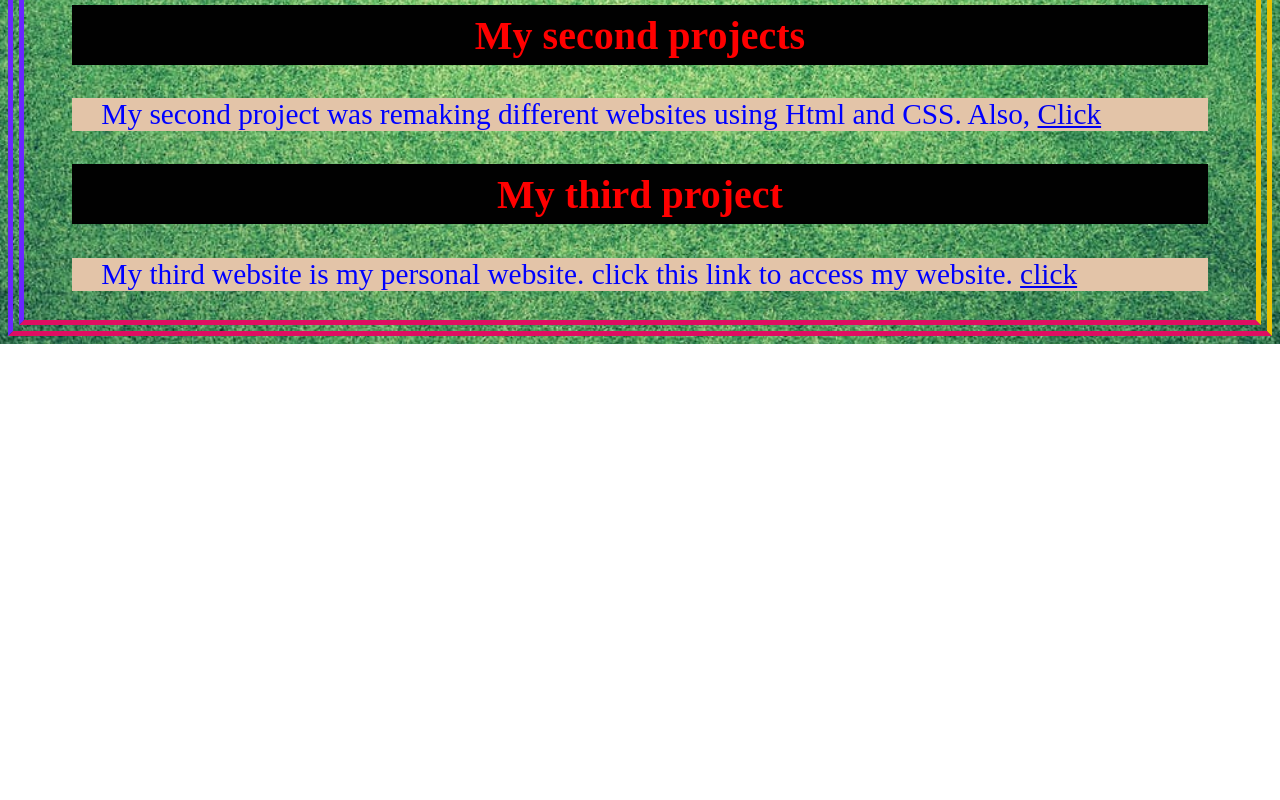
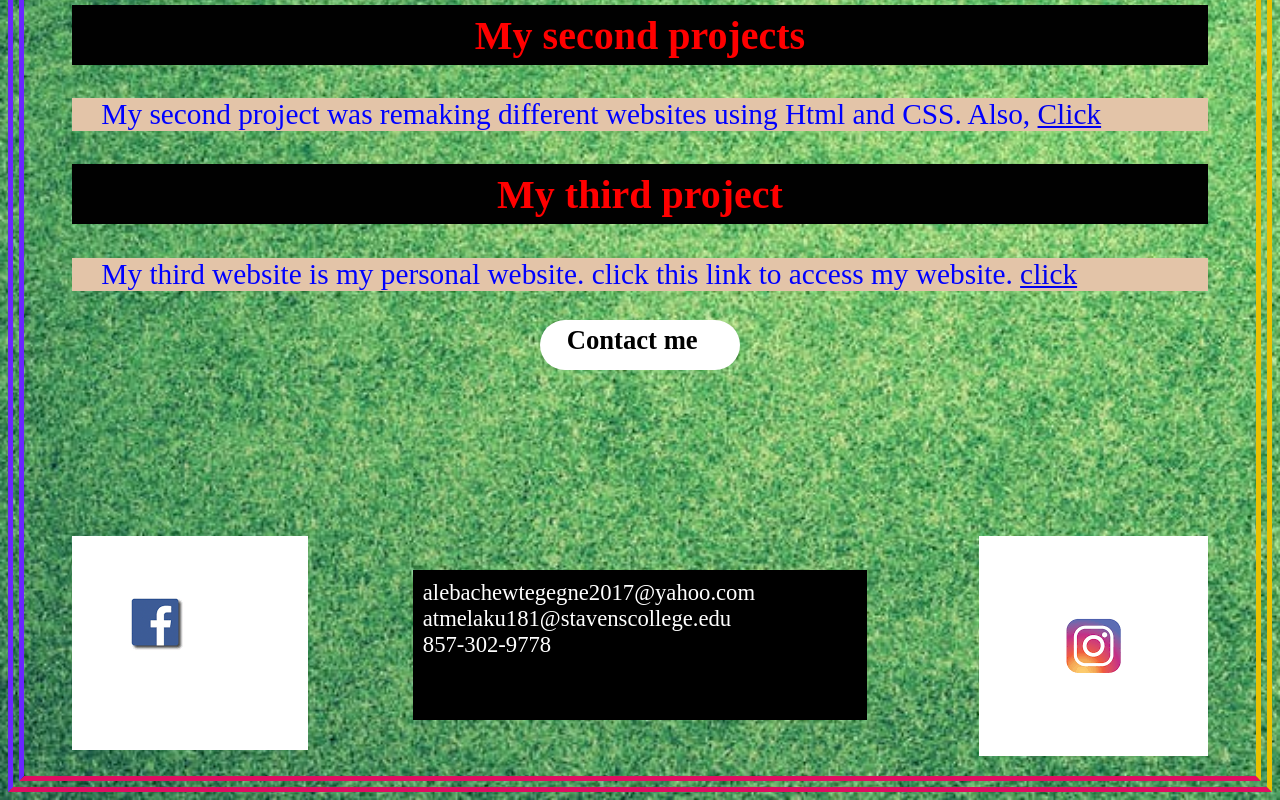
Before and after one commit to atmelaku/atmelaku.github.io, a plain HTML site: page projects.html in a window 1280 px wide. Shown: the part 486-1286 px from the top of the page. Before the commit the page ends 830 px from the top, so only its background shows below. Drawn offline with Linux system fonts and the light colour scheme; a web font is replaced by a local one.

Commit message:
I pasted the contact me info at the footer

```diff
--- a/projects.html
+++ b/projects.html
@@ -28,5 +28,19 @@
       <p>My second project was remaking different websites using Html and CSS. Also, <a class="#" href="https://github.com/atmelaku/more-css-practice">Click</a></p>
       <h2>My third project</h2>
       <P>My third website is my personal website. click this link to access my website. <a class="#" href="https://atmelaku.github.io./">click</a></p>
+        <footer class="firstcontacts">
+          <h3 class="contacth3">Contact me</h4>
+        <ul class="contact">
+           <li>alebachewtegegne2017@yahoo.com</li>
+           <li>atmelaku181@stavenscollege.edu</li>
+           <li>857-302-9778</li>
+        </ul>
+       <div class="secondcontactsdiv">
+        <ul>
+          <li><a class="#" href="https://www.facebook.com/alebachew.tegegne.9"><img src="assets/smallfb.png" alt="facebook"></a></li>
+          <li><a class="#" href="https://www.instagram.com/tegegnealebachew/"><img src="assets/insta.png" alt="insagram"></a></li>
+        </ul>
+      </div>
+    </footer>
  </body>
 </html>
```
Also changed, not shown: about-me.html (+15 -1 lines), faverthings.html (+14 -0 lines), resume.html (+14 -0 lines).
